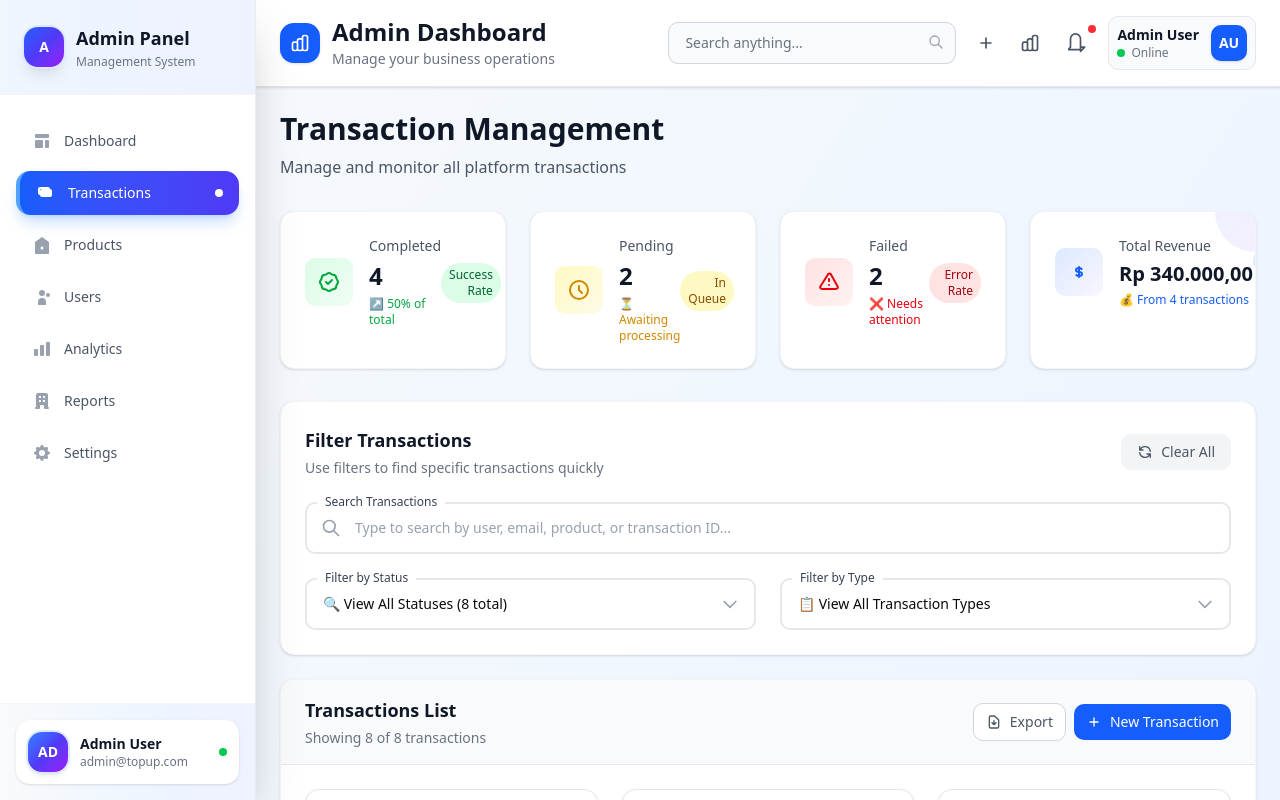
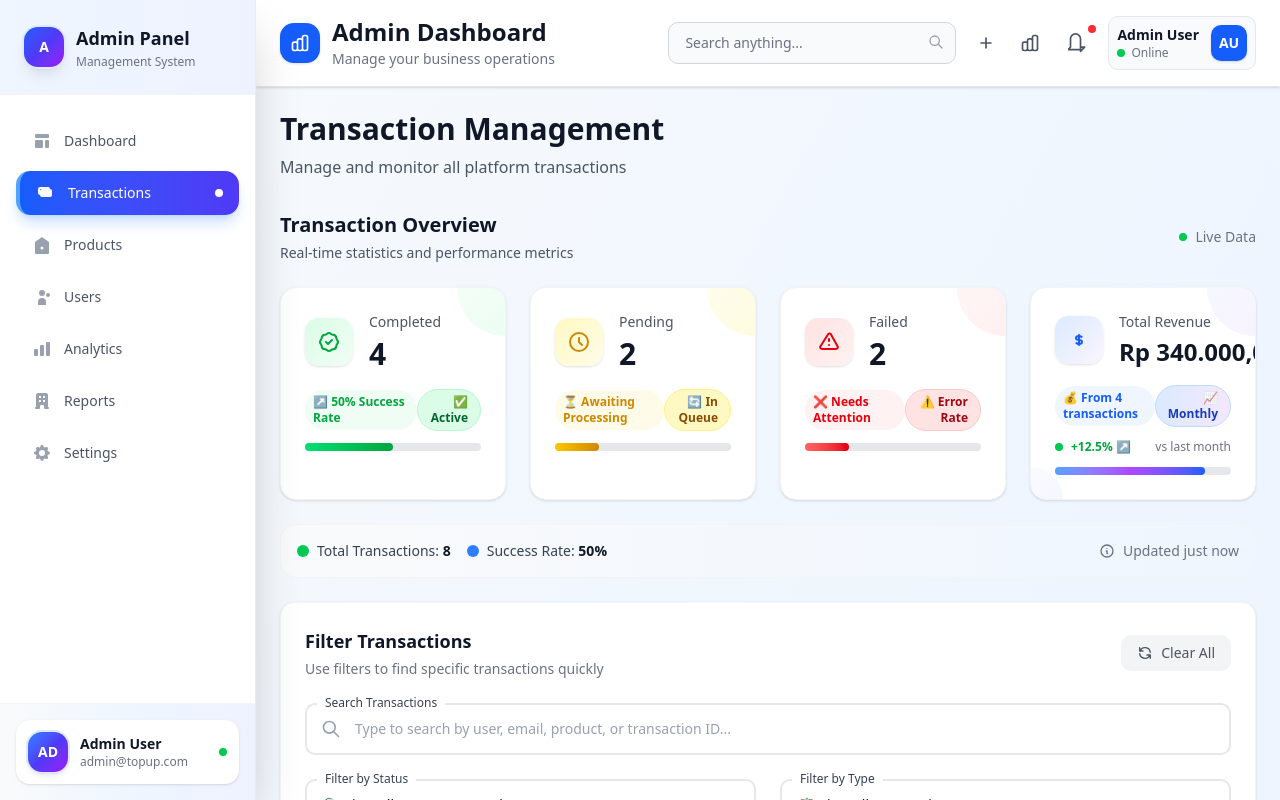
Before and after one commit to akbarryyan/topup-nextjs, a Next.js app: page /super/transactions in a window 1280 px wide. Shown: the top 800 px of the page. Built offline with nearby package versions, Linux system fonts and the light colour scheme.

Commit message:
feat: Perbarui komponen TransactionsStats dengan desain baru, menambahkan statistik transaksi yang lebih informatif, dan meningkatkan pengalaman pengguna melalui visualisasi yang lebih baik

```diff
--- a/src/components/admin/transactions/TransactionsStats.js
+++ b/src/components/admin/transactions/TransactionsStats.js
@@ -9,12 +9,30 @@ export default function TransactionsStats({ transactions }) {
   };
 
   return (
-    <div className="grid grid-cols-1 sm:grid-cols-2 lg:grid-cols-4 gap-4 sm:gap-6 mb-8">
+    <div className="space-y-6">
+      {/* Section Header */}
+      <div className="flex items-center justify-between">
+        <div>
+          <h2 className="text-xl font-bold text-gray-900">Transaction Overview</h2>
+          <p className="text-sm text-gray-600 mt-1">Real-time statistics and performance metrics</p>
+        </div>
+        <div className="hidden sm:flex items-center gap-2 text-sm text-gray-500">
+          <div className="w-2 h-2 bg-green-500 rounded-full animate-pulse"></div>
+          <span>Live Data</span>
+        </div>
+      </div>
+
+      {/* Stats Grid */}
+      <div className="grid grid-cols-1 sm:grid-cols-2 lg:grid-cols-4 gap-6">
         {/* Completed Transactions Card */}
-      <div className="bg-white rounded-xl p-6 shadow-sm border border-gray-100 hover:shadow-md transition-all duration-300 group">
-        <div className="flex items-center justify-between">
+        <div className="group relative overflow-hidden bg-white rounded-2xl p-6 shadow-sm border border-gray-100 hover:shadow-lg transition-all duration-500 hover:-translate-y-1">
+          {/* Background Pattern */}
+          <div className="absolute top-0 right-0 w-24 h-24 bg-gradient-to-br from-green-50 to-green-100 rounded-full -mr-12 -mt-12 opacity-60 group-hover:opacity-80 transition-opacity duration-500"></div>
+
+          <div className="relative z-10">
+            <div className="flex items-center justify-between mb-4">
               <div className="flex items-center">
-            <div className="p-3 bg-gradient-to-br from-green-100 to-green-50 rounded-lg group-hover:from-green-200 group-hover:to-green-100 transition-all duration-300">
+                <div className="p-3 bg-gradient-to-br from-green-100 to-green-50 rounded-xl group-hover:from-green-200 group-hover:to-green-100 transition-all duration-500 shadow-sm">
                   <svg
                     className="w-6 h-6 text-green-600"
                     fill="none"
@@ -33,37 +51,54 @@ export default function TransactionsStats({ transactions }) {
                   <p className="text-sm font-medium text-gray-600 mb-1">
                     Completed
                   </p>
-              <p className="text-2xl font-bold text-gray-900 group-hover:text-green-600 transition-colors duration-300">
+                  <p className="text-3xl font-bold text-gray-900 group-hover:text-green-600 transition-colors duration-500">
                     {
                       transactions.filter((t) => t.status === "completed")
                         .length
                     }
                   </p>
-              <p className="text-xs text-green-600 font-medium mt-1">
-                ↗️{" "}
-                {Math.round(
+                </div>
+              </div>
+            </div>
+
+            <div className="space-y-3">
+              <div className="flex items-center justify-between">
+                <span className="text-xs text-green-600 font-semibold bg-green-50 px-2 py-1 rounded-full">
+                  ↗️ {Math.round(
                     (transactions.filter((t) => t.status === "completed")
                       .length /
                       transactions.length) *
                       100
-                )}
-                % of total
-              </p>
+                  )}% Success Rate
+                </span>
+                <div className="text-right">
+                  <div className="inline-flex items-center px-3 py-1 rounded-full text-xs font-semibold bg-green-100 text-green-800 border border-green-200">
+                    ✅ Active
                   </div>
                 </div>
-          <div className="text-right">
-            <div className="inline-flex items-center px-2 py-1 rounded-full text-xs font-medium bg-green-100 text-green-800">
-              Success Rate
+              </div>
+
+              <div className="w-full bg-gray-200 rounded-full h-2">
+                <div
+                  className="bg-gradient-to-r from-green-400 to-green-600 h-2 rounded-full transition-all duration-1000 ease-out"
+                  style={{
+                    width: `${(transactions.filter((t) => t.status === "completed").length / transactions.length) * 100}%`
+                  }}
+                ></div>
               </div>
             </div>
           </div>
         </div>
 
         {/* Pending Transactions Card */}
-      <div className="bg-white rounded-xl p-6 shadow-sm border border-gray-100 hover:shadow-md transition-all duration-300 group">
-        <div className="flex items-center justify-between">
+        <div className="group relative overflow-hidden bg-white rounded-2xl p-6 shadow-sm border border-gray-100 hover:shadow-lg transition-all duration-500 hover:-translate-y-1">
+          {/* Background Pattern */}
+          <div className="absolute top-0 right-0 w-24 h-24 bg-gradient-to-br from-yellow-50 to-yellow-100 rounded-full -mr-12 -mt-12 opacity-60 group-hover:opacity-80 transition-opacity duration-500"></div>
+
+          <div className="relative z-10">
+            <div className="flex items-center justify-between mb-4">
               <div className="flex items-center">
-            <div className="p-3 bg-gradient-to-br from-yellow-100 to-yellow-50 rounded-lg group-hover:from-yellow-200 group-hover:to-yellow-100 transition-all duration-300">
+                <div className="p-3 bg-gradient-to-br from-yellow-100 to-yellow-50 rounded-xl group-hover:from-yellow-200 group-hover:to-yellow-100 transition-all duration-500 shadow-sm">
                   <svg
                     className="w-6 h-6 text-yellow-600"
                     fill="none"
@@ -82,30 +117,49 @@ export default function TransactionsStats({ transactions }) {
                   <p className="text-sm font-medium text-gray-600 mb-1">
                     Pending
                   </p>
-              <p className="text-2xl font-bold text-gray-900 group-hover:text-yellow-600 transition-colors duration-300">
+                  <p className="text-3xl font-bold text-gray-900 group-hover:text-yellow-600 transition-colors duration-500">
                     {
                       transactions.filter((t) => t.status === "pending")
                         .length
                     }
                   </p>
-              <p className="text-xs text-yellow-600 font-medium mt-1">
-                ⏳ Awaiting processing
-              </p>
                 </div>
               </div>
+            </div>
+
+            <div className="space-y-3">
+              <div className="flex items-center justify-between">
+                <span className="text-xs text-yellow-600 font-semibold bg-yellow-50 px-2 py-1 rounded-full">
+                  ⏳ Awaiting Processing
+                </span>
                 <div className="text-right">
-            <div className="inline-flex items-center px-2 py-1 rounded-full text-xs font-medium bg-yellow-100 text-yellow-800">
-              In Queue
+                  <div className="inline-flex items-center px-3 py-1 rounded-full text-xs font-semibold bg-yellow-100 text-yellow-800 border border-yellow-200">
+                    🔄 In Queue
+                  </div>
+                </div>
+              </div>
+
+              <div className="w-full bg-gray-200 rounded-full h-2">
+                <div
+                  className="bg-gradient-to-r from-yellow-400 to-yellow-600 h-2 rounded-full transition-all duration-1000 ease-out"
+                  style={{
+                    width: `${(transactions.filter((t) => t.status === "pending").length / transactions.length) * 100}%`
+                  }}
+                ></div>
               </div>
             </div>
           </div>
         </div>
 
         {/* Failed Transactions Card */}
-      <div className="bg-white rounded-xl p-6 shadow-sm border border-gray-100 hover:shadow-md transition-all duration-300 group">
-        <div className="flex items-center justify-between">
+        <div className="group relative overflow-hidden bg-white rounded-2xl p-6 shadow-sm border border-gray-100 hover:shadow-lg transition-all duration-500 hover:-translate-y-1">
+          {/* Background Pattern */}
+          <div className="absolute top-0 right-0 w-24 h-24 bg-gradient-to-br from-red-50 to-red-100 rounded-full -mr-12 -mt-12 opacity-60 group-hover:opacity-80 transition-opacity duration-500"></div>
+
+          <div className="relative z-10">
+            <div className="flex items-center justify-between mb-4">
               <div className="flex items-center">
-            <div className="p-3 bg-gradient-to-br from-red-100 to-red-50 rounded-lg group-hover:from-red-200 group-hover:to-red-100 transition-all duration-300">
+                <div className="p-3 bg-gradient-to-br from-red-100 to-red-50 rounded-xl group-hover:from-red-200 group-hover:to-red-100 transition-all duration-500 shadow-sm">
                   <svg
                     className="w-6 h-6 text-red-600"
                     fill="none"
@@ -124,31 +178,50 @@ export default function TransactionsStats({ transactions }) {
                   <p className="text-sm font-medium text-gray-600 mb-1">
                     Failed
                   </p>
-              <p className="text-2xl font-bold text-gray-900 group-hover:text-red-600 transition-colors duration-300">
+                  <p className="text-3xl font-bold text-gray-900 group-hover:text-red-600 transition-colors duration-500">
                     {
                       transactions.filter((t) => t.status === "failed")
                         .length
                     }
                   </p>
-              <p className="text-xs text-red-600 font-medium mt-1">
-                ❌ Needs attention
-              </p>
                 </div>
               </div>
+            </div>
+
+            <div className="space-y-3">
+              <div className="flex items-center justify-between">
+                <span className="text-xs text-red-600 font-semibold bg-red-50 px-2 py-1 rounded-full">
+                  ❌ Needs Attention
+                </span>
                 <div className="text-right">
-            <div className="inline-flex items-center px-2 py-1 rounded-full text-xs font-medium bg-red-100 text-red-800">
-              Error Rate
+                  <div className="inline-flex items-center px-3 py-1 rounded-full text-xs font-semibold bg-red-100 text-red-800 border border-red-200">
+                    ⚠️ Error Rate
+                  </div>
+                </div>
+              </div>
+
+              <div className="w-full bg-gray-200 rounded-full h-2">
+                <div
+                  className="bg-gradient-to-r from-red-400 to-red-600 h-2 rounded-full transition-all duration-1000 ease-out"
+                  style={{
+                    width: `${(transactions.filter((t) => t.status === "failed").length / transactions.length) * 100}%`
+                  }}
+                ></div>
               </div>
             </div>
           </div>
         </div>
 
         {/* Total Revenue Card */}
-      <div className="bg-white rounded-xl p-6 shadow-sm border border-gray-100 hover:shadow-md transition-all duration-300 group relative overflow-hidden">
-        <div className="absolute top-0 right-0 w-20 h-20 bg-gradient-to-br from-blue-500/10 to-purple-500/10 rounded-full -mr-10 -mt-10"></div>
-        <div className="flex items-center justify-between relative z-10">
+        <div className="group relative overflow-hidden bg-white rounded-2xl p-6 shadow-sm border border-gray-100 hover:shadow-lg transition-all duration-500 hover:-translate-y-1">
+          {/* Background Pattern */}
+          <div className="absolute top-0 right-0 w-24 h-24 bg-gradient-to-br from-blue-50 to-purple-100 rounded-full -mr-12 -mt-12 opacity-60 group-hover:opacity-80 transition-opacity duration-500"></div>
+          <div className="absolute bottom-0 left-0 w-16 h-16 bg-gradient-to-br from-purple-50 to-blue-100 rounded-full -ml-8 -mb-8 opacity-40 group-hover:opacity-60 transition-opacity duration-500"></div>
+
+          <div className="relative z-10">
+            <div className="flex items-center justify-between mb-4">
               <div className="flex items-center">
-            <div className="p-3 bg-gradient-to-br from-blue-100 to-purple-50 rounded-lg group-hover:from-blue-200 group-hover:to-purple-100 transition-all duration-300">
+                <div className="p-3 bg-gradient-to-br from-blue-100 to-purple-50 rounded-xl group-hover:from-blue-200 group-hover:to-purple-100 transition-all duration-500 shadow-sm">
                   <svg
                     className="w-6 h-6 text-blue-600"
                     fill="none"
@@ -167,30 +240,72 @@ export default function TransactionsStats({ transactions }) {
                   <p className="text-sm font-medium text-gray-600 mb-1">
                     Total Revenue
                   </p>
-              <p className="text-xl font-bold text-gray-900 group-hover:text-blue-600 transition-colors duration-300">
+                  <p className="text-2xl font-bold text-gray-900 group-hover:text-blue-600 transition-colors duration-500">
                     {formatCurrency(
                       transactions
                         .filter((t) => t.status === "completed")
                         .reduce((sum, t) => sum + t.amount, 0)
                     )}
                   </p>
-              <p className="text-xs text-blue-600 font-medium mt-1">
-                💰 From{" "}
-                {
-                  transactions.filter((t) => t.status === "completed")
-                    .length
-                }{" "}
-                transactions
-              </p>
                 </div>
               </div>
+            </div>
+
+            <div className="space-y-3">
+              <div className="flex items-center justify-between">
+                <span className="text-xs text-blue-600 font-semibold bg-blue-50 px-2 py-1 rounded-full">
+                  💰 From {transactions.filter((t) => t.status === "completed").length} transactions
+                </span>
                 <div className="text-right">
-            <div className="inline-flex items-center px-2 py-1 rounded-full text-xs font-medium bg-gradient-to-r from-blue-100 to-purple-100 text-blue-800">
-              Monthly
+                  <div className="inline-flex items-center px-3 py-1 rounded-full text-xs font-semibold bg-gradient-to-r from-blue-100 to-purple-100 text-blue-800 border border-blue-200">
+                    📈 Monthly
                   </div>
-            <div className="mt-2 text-xs text-green-600 font-semibold">
-              +12.5% ↗️
                 </div>
+              </div>
+
+              <div className="flex items-center justify-between">
+                <div className="flex items-center gap-2">
+                  <div className="w-2 h-2 bg-green-500 rounded-full"></div>
+                  <span className="text-xs text-green-600 font-semibold">+12.5% ↗️</span>
+                </div>
+                <span className="text-xs text-gray-500">vs last month</span>
+              </div>
+
+              <div className="w-full bg-gray-200 rounded-full h-2">
+                <div
+                  className="bg-gradient-to-r from-blue-400 via-purple-500 to-blue-600 h-2 rounded-full transition-all duration-1000 ease-out"
+                  style={{ width: '85%' }}
+                ></div>
+              </div>
+            </div>
+          </div>
+        </div>
+      </div>
+
+      {/* Summary Row */}
+      <div className="bg-gradient-to-r from-gray-50 to-blue-50 rounded-2xl p-4 border border-gray-100">
+        <div className="flex flex-col sm:flex-row sm:items-center sm:justify-between gap-4">
+          <div className="flex items-center gap-4">
+            <div className="flex items-center gap-2">
+              <div className="w-3 h-3 bg-green-500 rounded-full"></div>
+              <span className="text-sm font-medium text-gray-700">
+                Total Transactions: <span className="font-bold text-gray-900">{transactions.length}</span>
+              </span>
+            </div>
+            <div className="flex items-center gap-2">
+              <div className="w-3 h-3 bg-blue-500 rounded-full"></div>
+              <span className="text-sm font-medium text-gray-700">
+                Success Rate: <span className="font-bold text-gray-900">
+                  {Math.round((transactions.filter((t) => t.status === "completed").length / transactions.length) * 100)}%
+                </span>
+              </span>
+            </div>
+          </div>
+          <div className="flex items-center gap-2 text-sm text-gray-500">
+            <svg className="w-4 h-4" fill="none" stroke="currentColor" viewBox="0 0 24 24">
+              <path strokeLinecap="round" strokeLinejoin="round" strokeWidth={2} d="M13 16h-1v-4h-1m1-4h.01M21 12a9 9 0 11-18 0 9 9 0 0118 0z" />
+            </svg>
+            <span>Updated just now</span>
           </div>
         </div>
       </div>
```
Lines whose indentation alone changed are shown as unchanged.
